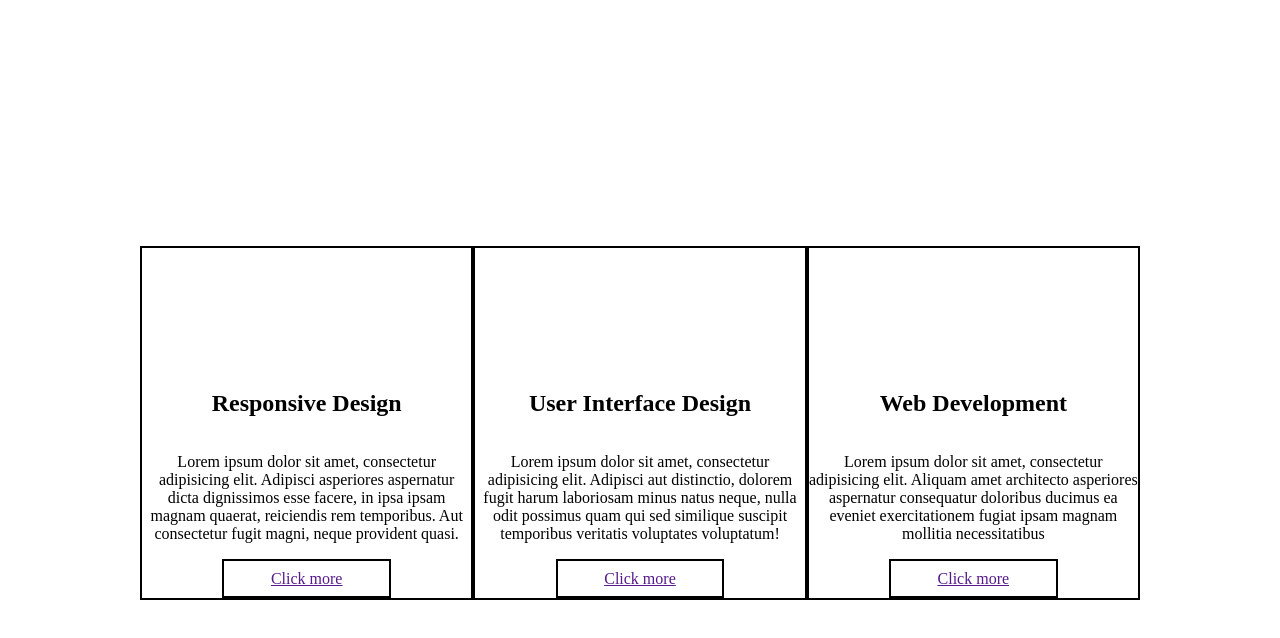
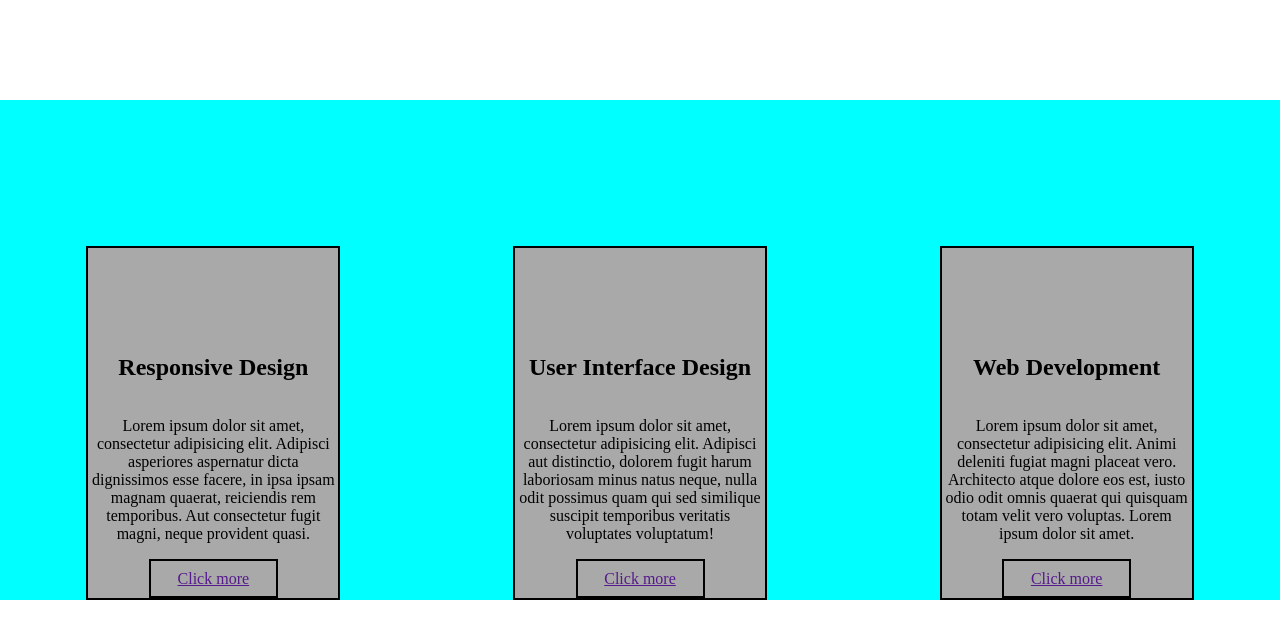
Before and after one commit to AndreXam/AndreXamJSComplex, a plain HTML site: page Lesson2/Lesson2HW2/L2Hw2.html in a window 1280 px wide. Drawn offline with Linux system fonts and the light colour scheme.

Commit message:
Hw changed with space between cards

```diff
--- a/Lesson2/Lesson2HW2/L2Hw2.html
+++ b/Lesson2/Lesson2HW2/L2Hw2.html
@@ -18,25 +18,31 @@
                 <a href="">Click more</a>
             </div>
         </div>
+    </div>
+    <div class="all">
         <div class="card"><h2>User Interface Design</h2>
-            <p>Lorem ipsum dolor sit amet, consectetur adipisicing elit. Adipisci aut distinctio, dolorem fugit harum
-                laboriosam minus natus neque, nulla odit possimus quam qui sed similique suscipit temporibus veritatis
+            <p>Lorem ipsum dolor sit amet, consectetur adipisicing elit. Adipisci aut distinctio, dolorem fugit
+                harum
+                laboriosam minus natus neque, nulla odit possimus quam qui sed similique suscipit temporibus
+                veritatis
                 voluptates voluptatum!</p>
             <div class="click">
                 <a href="">Click more</a>
             </div>
         </div>
+    </div>
 
+    <div class="all">
         <div class="card"><h2>Web Development</h2>
-            <p>Lorem ipsum dolor sit amet, consectetur adipisicing elit. Aliquam amet architecto asperiores aspernatur
-                consequatur doloribus ducimus ea eveniet exercitationem fugiat ipsam magnam mollitia necessitatibus
-                </p>
+            <p>Lorem ipsum dolor sit amet, consectetur adipisicing elit. Animi deleniti fugiat magni placeat vero.
+                Architecto atque dolore eos est, iusto odio odit omnis quaerat qui quisquam totam velit vero voluptas. Lorem ipsum dolor sit amet.
+            </p>
             <div class="click">
                 <a href="">Click more</a>
             </div>
         </div>
+    </div>
 
-    </div>
 </div>
 </body>
 </html>
--- a/Lesson2/Lesson2HW2/l2hw2.css
+++ b/Lesson2/Lesson2HW2/l2hw2.css
@@ -16,18 +16,18 @@ body{
 .all{
     height: 500px;
     width: 1000px;
-    /*background: cyan;*/
+    background: cyan;
     display: flex;
-    justify-content:space-between;
-    align-items: end;
+    justify-content:space-evenly;
+    align-items: flex-end;
     margin-top: 100px;
 
 }
 
 .card {
-    /*background: darkgray;*/
+    background: darkgray;
     height: 70%;
-    width: 450px;
+    width: 250px;
     border: 2px solid black;
     display: flex;
     flex-direction:column;
```
